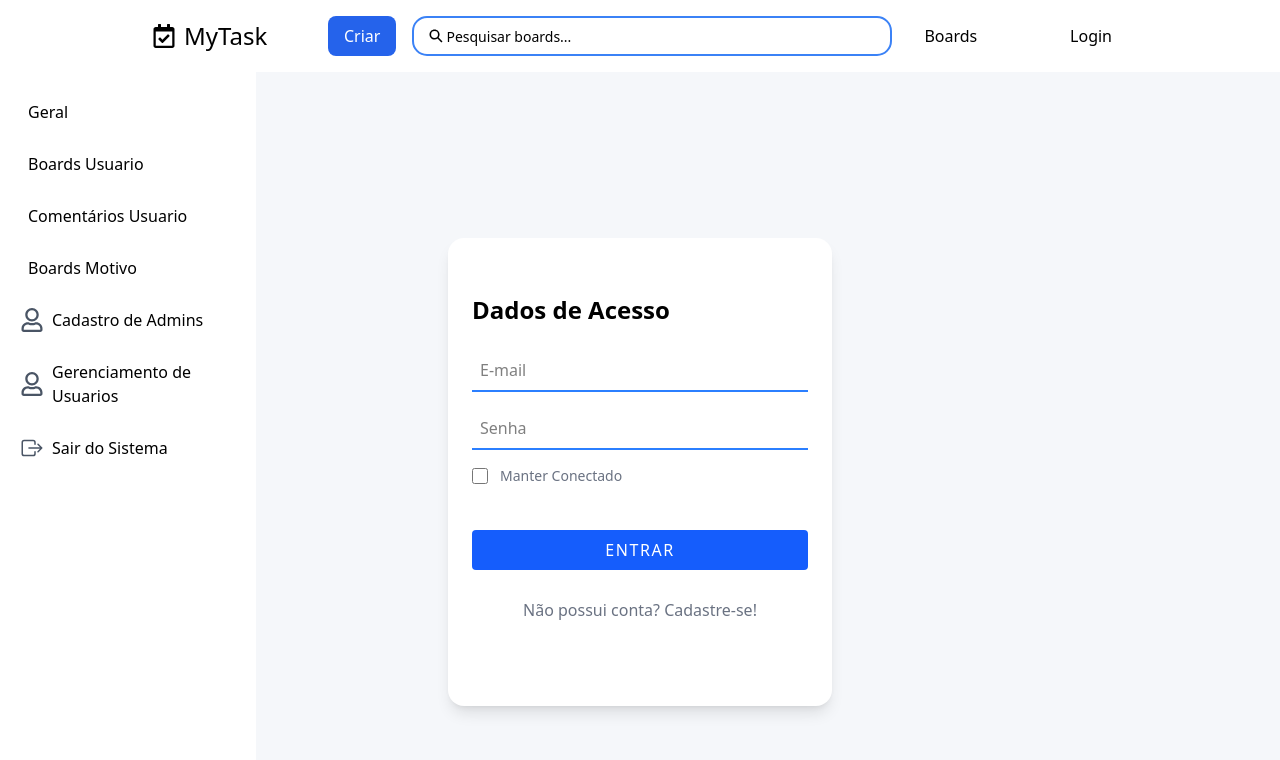
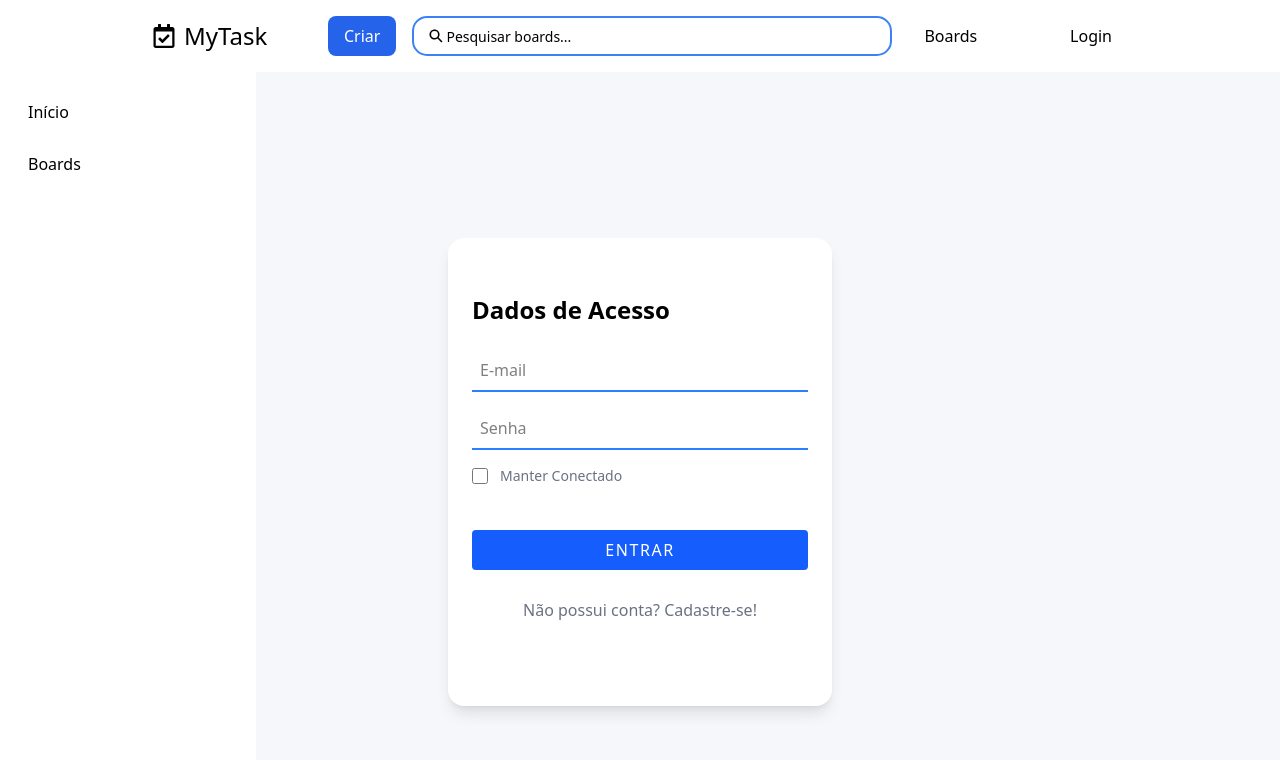
Before and after one commit to Lucassfers/My-task-front-end, a React (Vite) app: page /login in a window 1280 px wide. Shown: the top 760 px of the page. Built offline with nearby package versions, Linux system fonts and the light colour scheme.

Commit message:
f_fix(MenuLateral, adminMenuLateral): fixed sidebar admin/users bugs

```diff
--- a/src/admin/AdminCadAdmin.tsx
+++ b/src/admin/AdminCadAdmin.tsx
@@ -11,7 +11,7 @@ export default function AdminCadAdmin() {
 
   useEffect(() => {
     async function getAdmins() {
-      const response = await fetch(`${apiUrl}/admins`)
+      const response = await fetch(`${apiUrl}/admin`)
       const dados = await response.json()
       setAdmins(dados)
     }
@@ -26,7 +26,7 @@ export default function AdminCadAdmin() {
     <div className='m-4 mt-24'>
       <div className='flex justify-between'>
         <h1 className="mb-4 text-2xl font-bold leading-none tracking-tight text-gray-900 md:text-3xl lg:text-4xl dark:text-white">
-          Cadastro de Administradores do Sistema
+          Gerenciamento de Administradores do Sistema
         </h1>
         <Link to="/admin/carros/novo"
           className="text-white bg-blue-700 hover:bg-blue-800 focus:ring-4 focus:ring-blue-300 font-bold rounded-lg text-md px-5 py-2.5 me-2 mb-2 dark:bg-blue-600 dark:hover:bg-blue-700 focus:outline-none dark:focus:ring-blue-800">
--- a/src/admin/AdminLayout.tsx
+++ b/src/admin/AdminLayout.tsx
@@ -4,7 +4,7 @@ import { Toaster } from 'sonner'
 import { useAdminStore } from "./context/AdminContext"
 import { useNavigate } from "react-router-dom"
 import Header  from '../components/Header.tsx'
-import { MenuLateral } from '../components/MenuLateral.tsx'
+import { MenuLateralAdmin } from '../admin/AdminMenuLateral.tsx'
 
 
 export default function AdminLayout() {
@@ -26,7 +26,7 @@ export default function AdminLayout() {
   return (
     <>
       <Header />
-      <MenuLateral />
+      <MenuLateralAdmin />
       <div className="p-4 sm:ml-64">
         <Outlet />
       </div>
--- a/src/admin/AdminMenuLateral.tsx
+++ b/src/admin/AdminMenuLateral.tsx
@@ -3,7 +3,7 @@ import { FaRegUser } from "react-icons/fa"
 import { useAdminStore } from "./context/AdminContext"
 import { Link, useNavigate } from "react-router-dom"
 
-export function MenuLateral() {
+export function MenuLateralAdmin() {
   const navigate = useNavigate()
   const { admin, deslogaAdmin } = useAdminStore()
 
@@ -49,7 +49,6 @@ export function MenuLateral() {
           <li>
               <Link to="/admin/adminCadAdmin" className="flex items-center p-2 cursor-pointer">
                 <span className="h-5 text-gray-600 text-2xl">
-                  <FaRegUser />
                 </span>
                 <span className="ms-2 mt-1">Cadastro de Admins</span>
               </Link>
@@ -57,7 +56,6 @@ export function MenuLateral() {
           <li>
               <Link to="/admin/AdminUsuario" className="flex items-center p-2 cursor-pointer">
                 <span className="h-5 text-gray-600 text-2xl">
-                  <FaRegUser />
                 </span>
                 <span className="ms-2 mt-1">Gerenciamento de Usuarios</span>
               </Link>
--- a/src/components/Header.tsx
+++ b/src/components/Header.tsx
@@ -11,6 +11,12 @@ type HeaderProps = {
 export default function Header({ onPesquisa }: HeaderProps) {
   const { usuario, deslogaUsuario } = useUsuarioStore()
   const navigate = useNavigate()
+  const armazenado = (() => {
+  try { return JSON.parse(localStorage.getItem("usuarioKey") || "null") } catch { return null }
+})()
+  const usuarioAtual = usuario ?? armazenado
+  const logado = !!usuarioAtual?.id
+  const nome = usuarioAtual?.nome ?? ""
 
   function primeiroNome(nomeCompleto: string) {
     return nomeCompleto.split(" ")[0] ?? "";
@@ -25,7 +31,6 @@ export default function Header({ onPesquisa }: HeaderProps) {
       navigate("/login")
     }
   }
-  const logado = !!usuario?.id
 
   return (
     <header className="bg-white d py-4">
@@ -66,7 +71,7 @@ export default function Header({ onPesquisa }: HeaderProps) {
             <>
               <span className="text-black font-medium text-[1rem] cursor-pointer px-4 py-2 rounded-lg
             transition-colors duration-500 ">
-                Olá, {primeiroNome(usuario.nome)}!
+                Olá, {primeiroNome(nome)}!
               </span>
               <button
                 onClick={usuarioSair}
--- a/src/components/MenuLateral.tsx
+++ b/src/components/MenuLateral.tsx
@@ -22,56 +22,18 @@ export function MenuLateral() {
       <div className="h-full px-3 py-4 overflow-y-auto bg-white dark:bg-gray-800">
         <ul className="space-y-2 font-medium">
           <li>
-            <Link to="/admin/gerais" className="flex items-center p-2">
+            <Link to="/" className="flex items-center p-2">
               <span className="h-5 text-gray-600 text-2xl">
               </span>
-              <span className="ms-2 mt-1">Geral</span>
+              <span className="ms-2 mt-1">Início</span>
             </Link>
           </li>
           <li>
-            <Link to="/admin/boardsUsuario" className="flex items-center p-2">
+            <Link to="/boards" className="flex items-center p-2">
               <span className="h-5 text-gray-600 text-2xl">
               </span>
-              <span className="ms-2 mt-1">Boards Usuario</span>
+              <span className="ms-2 mt-1">Boards</span>
             </Link>
-          </li>
-          <li>
-            <Link to="/admin/comentariosUsuario" className="flex items-center p-2">
-              <span className="h-5 text-gray-600 text-2xl">
-              </span>
-              <span className="ms-2 mt-1">Comentários Usuario</span>
-            </Link>
-          </li>
-          <li>
-            <Link to="/admin/boardsMotivo" className="flex items-center p-2 cursor-pointer">
-              <span className="h-5 text-gray-600 text-2xl">
-              </span>
-              <span className="ms-2 mt-1">Boards Motivo</span>
-            </Link>
-          </li>
-          <li>
-              <Link to="/admin/adminCadAdmin" className="flex items-center p-2 cursor-pointer">
-                <span className="h-5 text-gray-600 text-2xl">
-                  <FaRegUser />
-                </span>
-                <span className="ms-2 mt-1">Cadastro de Admins</span>
-              </Link>
-          </li>
-          <li>
-              <Link to="/admin/AdminUsuario" className="flex items-center p-2 cursor-pointer">
-                <span className="h-5 text-gray-600 text-2xl">
-                  <FaRegUser />
-                </span>
-                <span className="ms-2 mt-1">Gerenciamento de Usuarios</span>
-              </Link>
-          </li>
-             <li>
-            <span className="flex items-center p-2 cursor-pointer">
-              <span className="h-5 text-gray-600 text-2xl">
-                <IoExitOutline />
-              </span>
-              <span className="ms-2 mt-1" onClick={adminSair}>Sair do Sistema</span>
-            </span>
           </li>
         </ul>
       </div>
```
